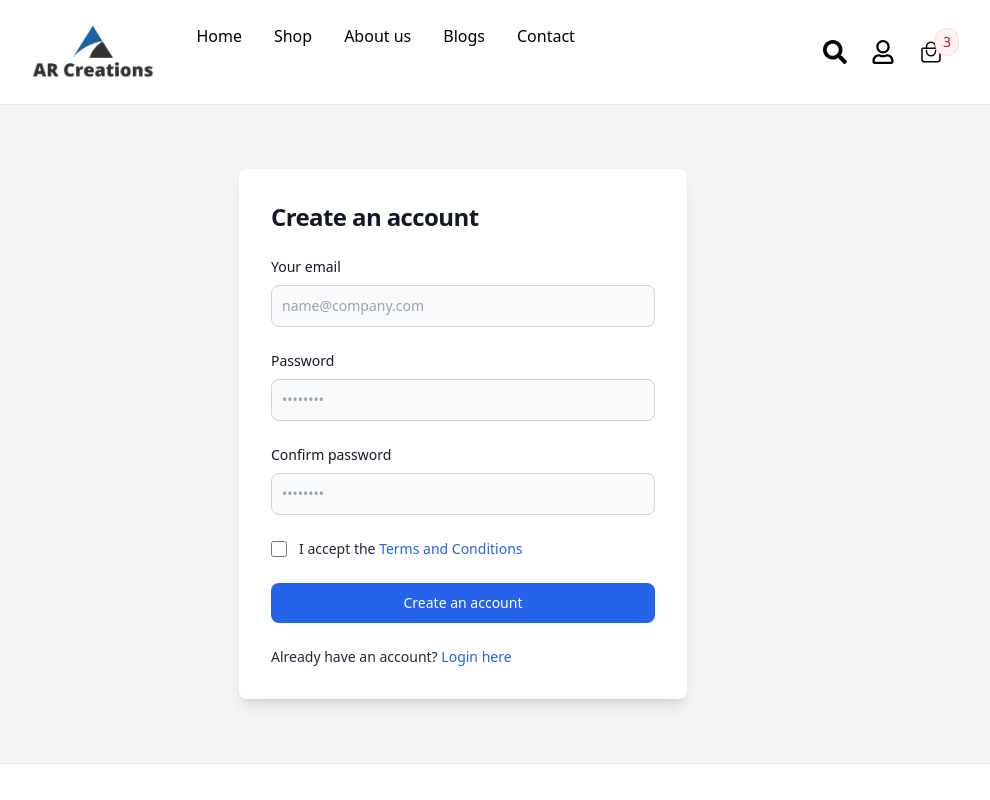
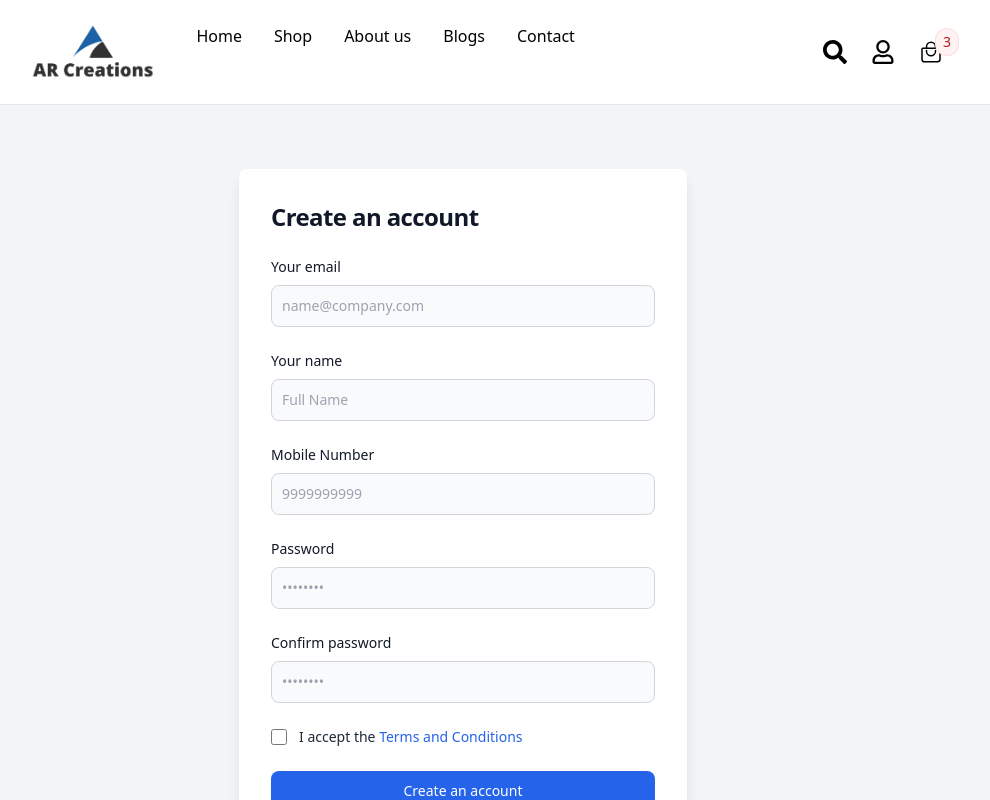
Before and after one commit to arcreation855/Frontend, a React (Vite) app: page /signup in a window 1280 px wide. Shown: the top 800 px of the page, without its empty margins (177-1167 px from the left). Built offline with nearby package versions, Linux system fonts and the light colour scheme.

Commit message:
Signup and login funtionality implemented

```diff
--- a/package.json
+++ b/package.json
@@ -14,6 +14,7 @@
     "@headlessui/react": "^2.1.2",
     "@heroicons/react": "^2.1.4",
     "@tailwindcss/aspect-ratio": "^0.4.2",
+    "axios": "^1.7.2",
     "react": "^18.3.1",
     "react-dom": "^18.3.1",
     "react-icons": "^5.2.1",
--- a/src/Components/Auth/Login.jsx
+++ b/src/Components/Auth/Login.jsx
@@ -1,27 +1,38 @@
-import React from "react";
+import React, { useState, useEffect } from "react";
 import { Link } from "react-router-dom";
+import axios from "axios";
 
 const Login = () => {
+  const [email, setEmail] = useState()
+  const [password, setPassword] = useState()
+
+  const handleSubmit = async (e) => {
+    e.preventDefault();
+
+    try {
+      const response = await axios.post("http://localhost:8080/api/v1.0/user/login", {
+        loginId: email,
+        password: password,
+      });
+
+      console.log('Login successful:', response.data);
+      alert(`Welcome ${response.data.fullName}!`)
+    } catch (error) {
+      console.error('Login error:', error.response?.data || error.message);
+      alert('Invalid credentials!')
+    }
+  }
+
   return (
     <section className="bg-gray-100 md:py-16">
       <div className="flex flex-col items-center justify-center px-6 py-8 mx-auto lg:py-0">
-        {/* <a
-          href="#"
-          className="flex items-center mb-6 text-2xl font-semibold text-gray-900"
-        >
-          <img
-            className="w-8 h-8 mr-2"
-            src="https://flowbite.s3.amazonaws.com/blocks/marketing-ui/logo.svg"
-            alt="logo"
-          />
-          Flowbite
-        </a> */}
         <div className="w-full bg-white rounded-lg shadow-lg md:mt-0 sm:max-w-md xl:p-0 dark:border-gray-700">
           <div className="p-6 space-y-4 md:space-y-6 sm:p-8">
             <h1 className="text-xl font-bold leading-tight tracking-tight text-gray-900 md:text-2xl">
               Sign in to your account
             </h1>
-            <form className="space-y-4 md:space-y-6" action="#">
+
+            <form className="space-y-4 md:space-y-6" method="post" onSubmit={handleSubmit}>
               <div>
                 <label
                   for="email"
@@ -33,6 +44,8 @@ const Login = () => {
                   type="email"
                   name="email"
                   id="email"
+                  value={email}
+                  onChange={(e) => setEmail(e.target.value)}
                   className="bg-gray-50 border border-gray-300 text-gray-900 rounded-lg focus:ring-primary-600 focus:border-primary-600 block w-full p-2.5"
                   placeholder="name@company.com"
                   required=""
@@ -49,20 +62,23 @@ const Login = () => {
                   type="password"
                   name="password"
                   id="password"
+                  value={password}
+                  onChange={(e) => setPassword(e.target.value)}
                   placeholder="••••••••"
                   className="bg-gray-50 border border-gray-300 text-gray-900 rounded-lg focus:ring-primary-600 focus:border-primary-600 block w-full p-2.5"
                   required=""
                 />
               </div>
               <div className="flex items-center justify-between">
-                <div className="flex items-start">
+                {/* <div className="flex items-start">
                   <div className="flex items-center h-5">
                     <input
                       id="remember"
                       aria-describedby="remember"
                       type="checkbox"
+                      checked={!rememberMe}
+                      onChange={(e) => setRememberMe(e.target.checked)}
                       className="w-4 h-4 border border-gray-300 rounded bg-gray-50 focus:ring-3 focus:ring-primary-300 dark:bg-gray-700 dark:border-gray-700 dark:focus:ring-primary-600 dark:ring-offset-gray-800"
-                      required=""
                     />
                   </div>
                   <div className="ml-3 text-sm">
@@ -73,7 +89,7 @@ const Login = () => {
                       Remember me
                     </label>
                   </div>
-                </div>
+                </div> */}
                 <a
                   href="#"
                   className="text-sm font-medium text-blue-600 hover:underline"
@@ -96,6 +112,7 @@ const Login = () => {
                 </Link>
               </p>
             </form>
+
           </div>
         </div>
       </div>
--- a/src/Components/Auth/RegisterUser.jsx
+++ b/src/Components/Auth/RegisterUser.jsx
@@ -1,30 +1,81 @@
-import React from "react";
-import { Link } from "react-router-dom";
+import React, { useState } from "react";
+import axios from "axios";
+import { Link, useNavigate } from "react-router-dom";
 
 const RegisterUser = () => {
+  const [formData, setFormData] = useState({
+    email: "",
+    fullName: "",
+    contactNumber: "",
+    password: "",
+    confirmPassword: "",
+  });
+
+  const navigate = useNavigate();
+
+  const handleChange = (e) => {
+    const { name, value } = e.target;
+    setFormData({ ...formData, [name]: value });
+  };
+
+  const handleMobileInput = (e) => {
+    const value = e.target.value.replace(/\D/g, ""); // Remove non-digit characters
+    if (value.length <= 10) {
+      setFormData({ ...formData, contactNumber: value });
+    }
+  };
+
+  const handleSubmit = async (e) => {
+    e.preventDefault();
+
+    // Password validation
+    const passwordRegex = /^(?=.*[A-Z])(?=.*[!@#$%^&*])(?=.*[0-9]).{8,}$/;
+    if (!passwordRegex.test(formData.password)) {
+      alert(
+        "Password must be at least 8 characters long, including one capital letter, one special symbol, and one number."
+      );
+      return;
+    }
+
+    if (formData.password !== formData.confirmPassword) {
+      alert("Passwords do not match!");
+      return;
+    }
+
+    if (!/^\d{10}$/.test(formData.contactNumber)) {
+      alert("Mobile number must be exactly 10 digits.");
+      return;
+    }
+
+    try {
+      const response = await axios.post("http://localhost:8080/api/v1.0/user/register", {
+        loginId: formData.email,
+        fullName: formData.fullName,
+        contactNumber: formData.contactNumber,
+        password: formData.password,
+      });
+      console.log(response.data);
+      alert("Registration successful!");
+      navigate("/login")
+    } catch (error) {
+      console.error(error);
+      alert(`Registration failed!. ${error.response.data.message}`);
+    }
+  };
+
   return (
     <div className="bg-gray-100 md:py-16">
       <div className="flex flex-col items-center justify-center px-6 py-8 mx-auto lg:py-0">
-        {/* <a
-          href="#"
-          className="flex items-center mb-6 text-2xl font-semibold text-gray-900"
-        >
-          <img
-            className="w-8 h-8 mr-2"
-            src="https://flowbite.s3.amazonaws.com/blocks/marketing-ui/logo.svg"
-            alt="logo"
-          />
-          Flowbite
-        </a> */}
         <div className="w-full bg-white rounded-lg shadow-lg md:mt-0 sm:max-w-md xl:p-0">
           <div className="p-6 space-y-4 md:space-y-6 sm:p-8">
             <h1 className="text-xl font-bold leading-tight tracking-tight text-gray-900 md:text-2xl">
               Create an account
             </h1>
-            <form className="space-y-4 md:space-y-6" action="#">
+
+            <form className="space-y-4 md:space-y-6" method="post" onSubmit={handleSubmit}>
               <div>
                 <label
-                  for="email"
+                  htmlFor="email"
                   className="block mb-2 text-sm font-medium text-gray-900"
                 >
                   Your email
@@ -33,14 +84,52 @@ const RegisterUser = () => {
                   type="email"
                   name="email"
                   id="email"
-                  className="bg-gray-50 border border-gray-300 text-gray-900 text-sm rounded-lg focus:ring-primary-600 focus:border-primary-600 block w-full p-2.5 dark:placeholder-gray-400 dark:focus:ring-blue-500 dark:focus:border-blue-500"
+                  className="bg-gray-50 border border-gray-300 text-gray-900 text-sm rounded-lg focus:ring-primary-600 focus:border-primary-600 block w-full p-2.5"
                   placeholder="name@company.com"
-                  required=""
+                  value={formData.email}
+                  onChange={handleChange}
+                  required
                 />
               </div>
               <div>
                 <label
-                  for="password"
+                  htmlFor="fullName"
+                  className="block mb-2 text-sm font-medium text-gray-900"
+                >
+                  Your name
+                </label>
+                <input
+                  type="text"
+                  name="fullName"
+                  id="fullName"
+                  className="bg-gray-50 border border-gray-300 text-gray-900 text-sm rounded-lg focus:ring-primary-600 focus:border-primary-600 block w-full p-2.5"
+                  placeholder="Full Name"
+                  value={formData.fullName}
+                  onChange={handleChange}
+                  required
+                />
+              </div>
+              <div>
+                <label
+                  htmlFor="contactNumber"
+                  className="block mb-2 text-sm font-medium text-gray-900"
+                >
+                  Mobile Number
+                </label>
+                <input
+                  type="number"
+                  name="contactNumber"
+                  id="contactNumber"
+                  placeholder="9999999999"
+                  className="bg-gray-50 border border-gray-300 text-gray-900 text-sm rounded-lg focus:ring-primary-600 focus:border-primary-600 block w-full p-2.5"
+                  value={formData.contactNumber}
+                  onChange={handleMobileInput}
+                  required
+                />
+              </div>
+              <div>
+                <label
+                  htmlFor="password"
                   className="block mb-2 text-sm font-medium text-gray-900"
                 >
                   Password
@@ -50,24 +139,28 @@ const RegisterUser = () => {
                   name="password"
                   id="password"
                   placeholder="••••••••"
-                  className="bg-gray-50 border border-gray-300 text-gray-900 text-sm rounded-lg focus:ring-primary-600 focus:border-primary-600 block w-full p-2.5 dark:focus:ring-blue-500 dark:focus:border-blue-500"
-                  required=""
+                  className="bg-gray-50 border border-gray-300 text-gray-900 text-sm rounded-lg focus:ring-primary-600 focus:border-primary-600 block w-full p-2.5"
+                  value={formData.password}
+                  onChange={handleChange}
+                  required
                 />
               </div>
               <div>
                 <label
-                  for="confirm-password"
+                  htmlFor="confirmPassword"
                   className="block mb-2 text-sm font-medium text-gray-900"
                 >
                   Confirm password
                 </label>
                 <input
-                  type="confirm-password"
-                  name="confirm-password"
-                  id="confirm-password"
+                  type="password"
+                  name="confirmPassword"
+                  id="confirmPassword"
                   placeholder="••••••••"
-                  className="bg-gray-50 border border-gray-300 text-gray-900 text-sm rounded-lg focus:ring-primary-600 focus:border-primary-600 block w-full p-2.5 dark:focus:ring-blue-500 dark:focus:border-blue-500"
-                  required=""
+                  className="bg-gray-50 border border-gray-300 text-gray-900 text-sm rounded-lg focus:ring-primary-600 focus:border-primary-600 block w-full p-2.5"
+                  value={formData.confirmPassword}
+                  onChange={handleChange}
+                  required
                 />
               </div>
               <div className="flex items-start">
@@ -77,17 +170,17 @@ const RegisterUser = () => {
                     aria-describedby="terms"
                     type="checkbox"
                     className="w-4 h-4 border border-gray-600 rounded focus:ring-3 focus:ring-primary-300"
-                    required=""
+                    required
                   />
                 </div>
                 <div className="ml-3 text-sm">
-                  <label for="terms" className="font-light text-gray-800">
+                  <label htmlFor="terms" className="font-light text-gray-800">
                     I accept the{" "}
-                    <Link to="/terms-conditions"><a
-                      className="font-medium text-blue-600 hover:underline"
-                    >
-                      Terms and Conditions
-                    </a></Link>
+                    <Link to="/terms-conditions" target="_blank">
+                      <a className="font-medium text-blue-600 hover:underline">
+                        Terms and Conditions
+                      </a>
+                    </Link>
                   </label>
                 </div>
               </div>
```
Also changed, not shown: 1 other file (tests, documents, lock files or other folders).
